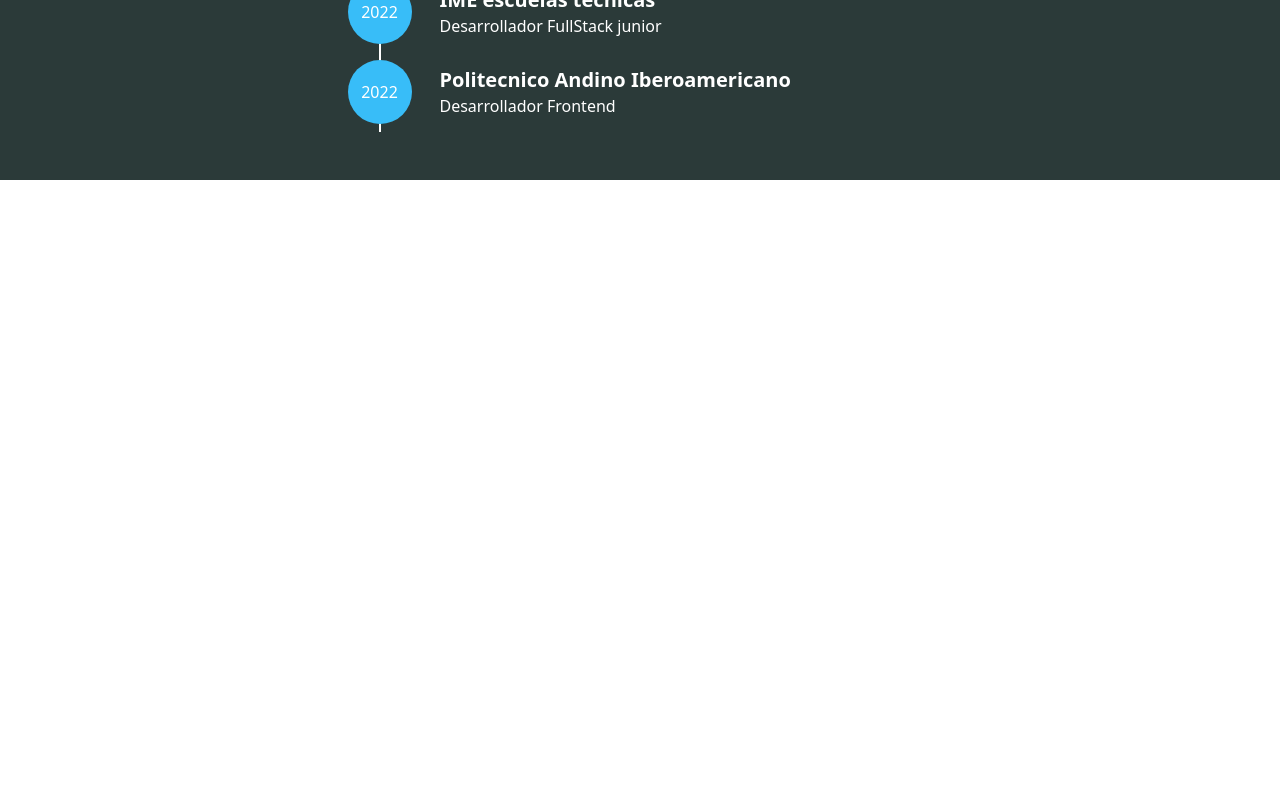
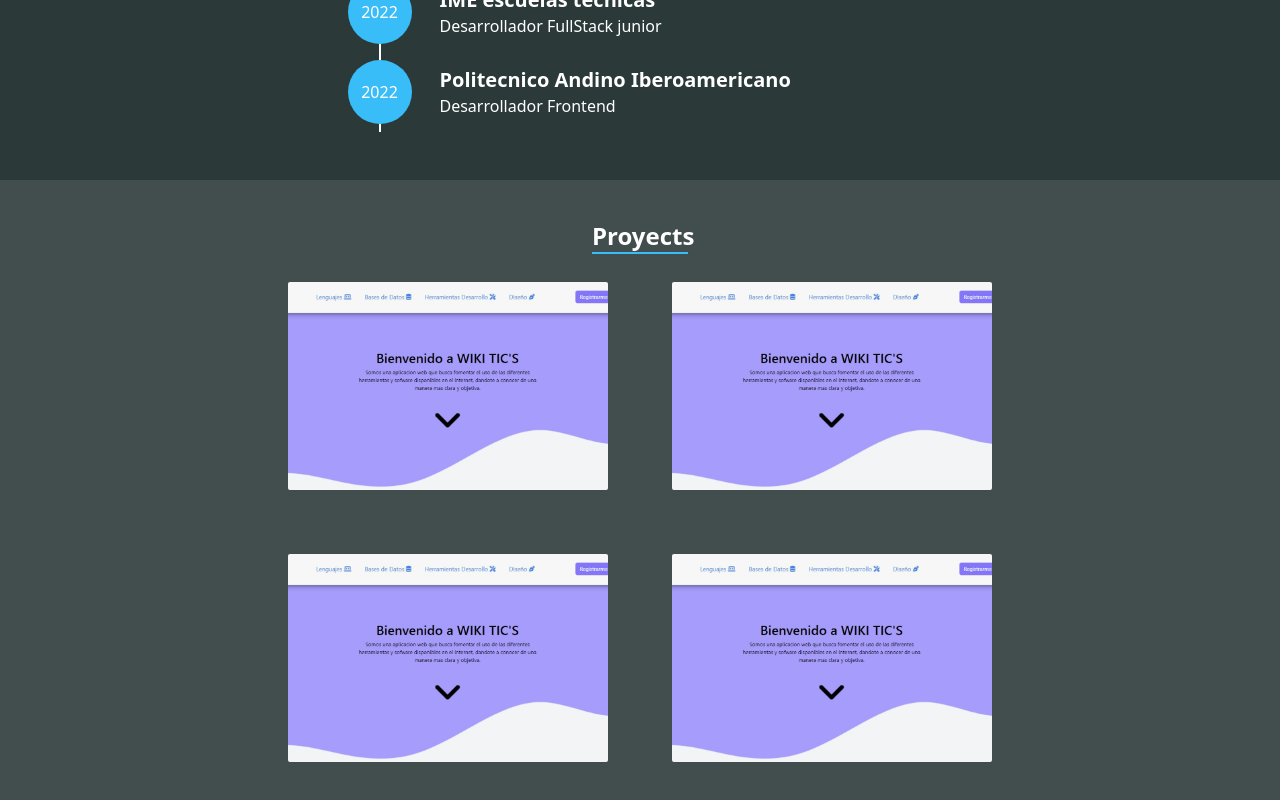
Before and after one commit to DanielRamirez1023/Daniel_Ramirez_G, a React (Create React App) app: page / in a window 1280 px wide. Shown: the part 2135-2935 px from the top of the page. Before the commit the page ends 2315 px from the top, so only its background shows below. Built offline with nearby package versions, Linux system fonts and the light colour scheme.

Commit message:
projects section added

```diff
--- a/src/App.js
+++ b/src/App.js
@@ -4,6 +4,7 @@
 import Skills from "./components/Skills";
 import Studies from "./components/Studies";
 import "./App.css";
+import Proyects from "./components/Proyects";
 
 function App() {
   return (
@@ -14,6 +15,7 @@
         <AboutMe />
         <Skills />
         <Studies />
+        <Proyects />
       </main>
     </>
   );
--- /dev/null
+++ b/src/components/CardProyects.jsx
@@ -0,0 +1,16 @@
+import React from "react";
+import imagen from "../images/wikitics.jpeg";
+function CardProyects() {
+  return (
+    <div
+      className="flex sm:flex-row items-center justify-center bg-[rgba(0,0,0,0.6)] hover:bg-blend-multiply sm:m-3 rounded-sm w-80 h-52 bg-cover bg-center  hover:shadow-xl  hover:shadow-blue-300 hover:cursor-pointer"
+      style={{
+        backgroundImage: `url(${imagen})`,
+      }}
+    >
+      <h1 className="hidden hover:flex">WikiTiks</h1>
+    </div>
+  );
+}
+
+export default CardProyects;
--- /dev/null
+++ b/src/components/Proyects.jsx
@@ -0,0 +1,23 @@
+import React from "react";
+import CardProyects from "./CardProyects";
+
+function Proyects() {
+  return (
+    <section
+      className="text-center p-10 bg-secondary_2  text-white"
+      id="proyects"
+    >
+      <h1 className="font-bold text-2xl mb-4  border-b-2 border-secondary w-24 m-auto ">
+        Proyects
+      </h1>
+      <div className="flex flex-row flex-wrap gap-10 justify-center sm:w-8/12 m-auto">
+        <CardProyects />
+        <CardProyects />
+        <CardProyects />
+        <CardProyects />
+      </div>
+    </section>
+  );
+}
+
+export default Proyects;
```
Also changed, not shown: src/images/wikitics.jpeg (added).
